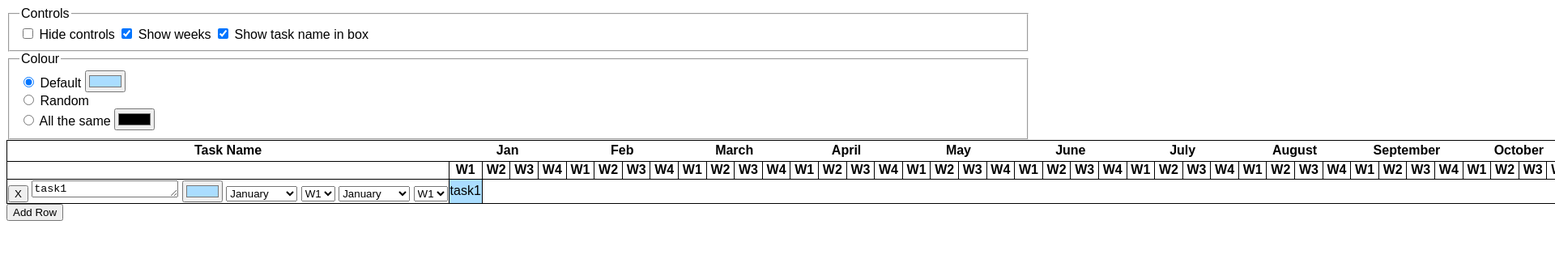
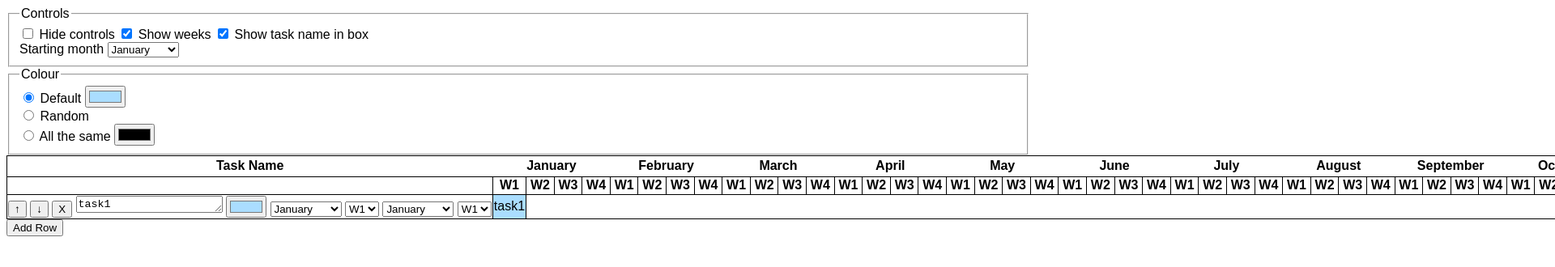
Before and after one commit to rhydb/gantt, a plain HTML site: page index.html in a window 1280 px wide. Both pictures are taken after a click on the button "Add Row". Shown: the top 330 px of the page at 81% size, 1920 px wide, since content can reach past the window. Drawn offline with Linux system fonts and the light colour scheme.

Commit message:
add start month control

```diff
--- a/index.html
+++ b/index.html
@@ -18,6 +18,23 @@
             <label for="weeks">Show weeks</label>
             <input type="checkbox" name="nameInBox" id="nameInBox" checked>
             <label for="nameInBox">Show task name in box</label>
+
+            <br>
+            <label for="startMonth">Starting month</label>
+            <select name="startMonth" id="startMonth">
+                <option selected value="january">January</option>
+                <option value="february">February</option>
+                <option value="march">March</option>
+                <option value="april">April</option>
+                <option value="may">May</option>
+                <option value="june">June</option>
+                <option value="july">July</option>
+                <option value="august">August</option>
+                <option value="september">September</option>
+                <option value="october">October</option>
+                <option value="november">November</option>
+                <option value="december">December</option>
+            </select>
         </fieldset>
 
         <fieldset>
@@ -43,8 +60,8 @@
         <thead>
             <tr>
                 <th>Task Name</th>
-                <th colspan="4" class="month" id="january">Jan</th>
-                <th colspan="4" class="month" id="february">Feb</th>
+                <th colspan="4" class="month" id="january">January</th>
+                <th colspan="4" class="month" id="february">February</th>
                 <th colspan="4" class="month" id="march">March</th>
                 <th colspan="4" class="month" id="april">April</th>
                 <th colspan="4" class="month" id="may">May</th>
@@ -70,6 +87,8 @@
 <template id="rowTemplate">
     <tr>
         <td class="task">
+            <button class="controls upBtn">&uarr;</button>
+            <button class="controls downBtn">&darr;</button>
             <button class="controls removeBtn">X</button>
             <textarea rows="1" class="taskName" type="text" placeholder="Task name"></textarea>
 
--- a/script.js
+++ b/script.js
@@ -4,6 +4,11 @@ var currentSlider = null;
 
 let weeksMode = true;
 let tasks = [];
+
+let months = [
+    "january", "february", "march", "april", "may", "june",
+    "july", "august", "september", "october", "november", "december"
+];
 
 function setWeeksMode(value) {
     // show the weeks controls and headers
@@ -46,11 +51,11 @@ function randomHexColour() {
 document.addEventListener("DOMContentLoaded", () => {
     cellWidth = window.getComputedStyle(document.documentElement).getPropertyValue('--cell-width');
 
-    const months = document.querySelectorAll(".month");
+    const thMonths = document.querySelectorAll(".month");
     const weeks = document.querySelector(".weeks");
 
     // add the week headings
-    for (let i = 0; i < months.length; i++) {
+    for (let i = 0; i < thMonths.length; i++) {
         for (let i = 0; i < 4; i++) {
             const w = document.createElement("th");
             w.classList.add("week");
@@ -86,6 +91,28 @@ document.addEventListener("DOMContentLoaded", () => {
             tasks.forEach(t => t.hideName());
         }
     })
+
+    document.getElementById("startMonth").addEventListener("input", (e) => {
+        const startIndex = months.indexOf(e.target.value);
+        months = [
+            ...months.slice(startIndex), // the new start up to the end
+            ...months.slice(0, startIndex) // the beginning of the array up to the start
+        ];
+
+        const headerRow = document.getElementById("january").parentElement;
+        const fragment = document.createDocumentFragment();
+        months.forEach((m) => {
+            const header = document.getElementById(m);
+            if (header) {
+                // move the child into the fragment
+                fragment.appendChild(header);
+            }
+        })
+
+        // add the elements back in, now in the correct order
+        headerRow.appendChild(fragment);
+        tasks.forEach(t => t.updateColSpan());
+    })
 })
 
 
@@ -107,11 +134,6 @@ function getMonthWidth() {
 }
 
 class Task {
-    static months = [
-        "january", "february", "march", "april", "may", "june",
-        "july", "august", "september", "october", "november", "december"
-    ];
-
     constructor(row, startMonth, startWeek, endMonth, endWeek) {
         this.row = row;
         this.startMonth = startMonth;
@@ -133,6 +155,12 @@ class Task {
 
             this.row.remove();
         });
+        row.querySelector(".upBtn").addEventListener("click", () => {
+            row.parentNode.insertBefore(row, row.previousElementSibling);
+        })
+        row.querySelector(".downBtn").addEventListener("click", () => {
+            row.parentNode.insertBefore(row.nextElementSibling, row);
+        })
 
         row.querySelector(".startMonth").addEventListener("input", (e) => this.startMonth = e.target.value);
         row.querySelector(".startWeek").addEventListener("input", (e) => this.startWeek = e.target.value);
@@ -240,12 +268,10 @@ class Task {
         this.updateColSpan();
     }
 
-
-
     getMonthIndexes() {
         return {
-            startMonthIndex: this.constructor.months.indexOf(this.startMonth),
-            endMonthIndex: this.constructor.months.indexOf(this.endMonth),
+            startMonthIndex: months.indexOf(this.startMonth),
+            endMonthIndex: months.indexOf(this.endMonth),
         }
     }
 
@@ -253,7 +279,6 @@ class Task {
         const { startMonthIndex, endMonthIndex } = this.getMonthIndexes();
 
         const empties = this.row.querySelectorAll(".empty");
-        console.log(this.startWeek);
         const requiredEmpties = startMonthIndex * getMonthWidth() + this.startWeek;
         if (empties.length > requiredEmpties) {
             console.log("removing empties", empties.length, "vs", requiredEmpties);
@@ -268,7 +293,6 @@ class Task {
             }
         } else {
             const toAdd = requiredEmpties - empties.length;
-            console.log("adding empties", empties.length, "to", requiredEmpties);
             for (let i = 0; i < toAdd; i++) {
                 const td = document.createElement("td");
                 td.classList.add("empty");
@@ -281,7 +305,6 @@ class Task {
         const colspan = Math.max(1,
             (endMonthIndex - startMonthIndex + (weeksMode ? 0 : 1)) * getMonthWidth() + this.endWeek - this.startWeek
         );
-        console.log("colspan:", colspan, "endWeek:", this.endWeek);
         taskLength.colSpan = colspan;
         taskLength.style.display = "none";
         setTimeout(() => {
@@ -307,6 +330,9 @@ if ("content" in document.createElement("template")) {
 
         const task = new Task(row, "january", 1, "january", 1)
         task.name = taskName;
+        if (!document.getElementById("nameInBox").checked) {
+            task.hideName();
+        }
         tasks.push(task);
     }
 }
```
